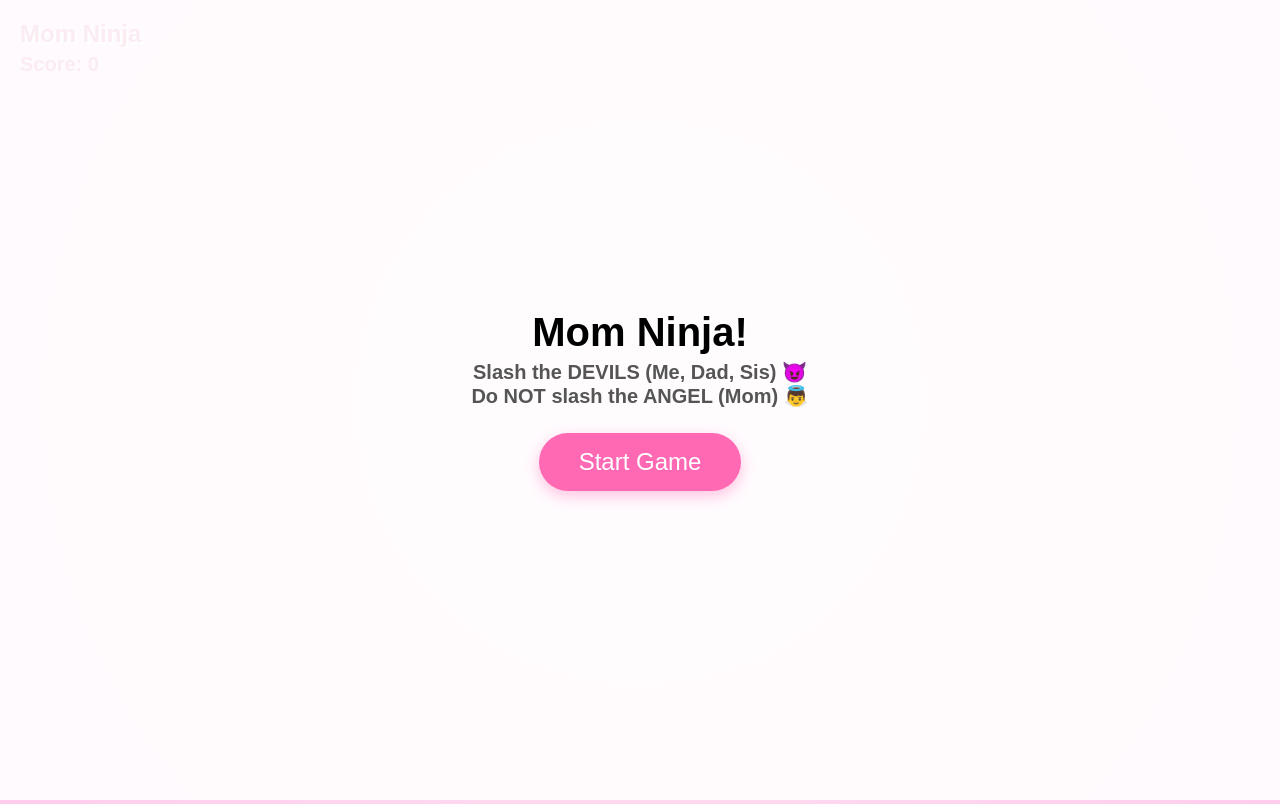
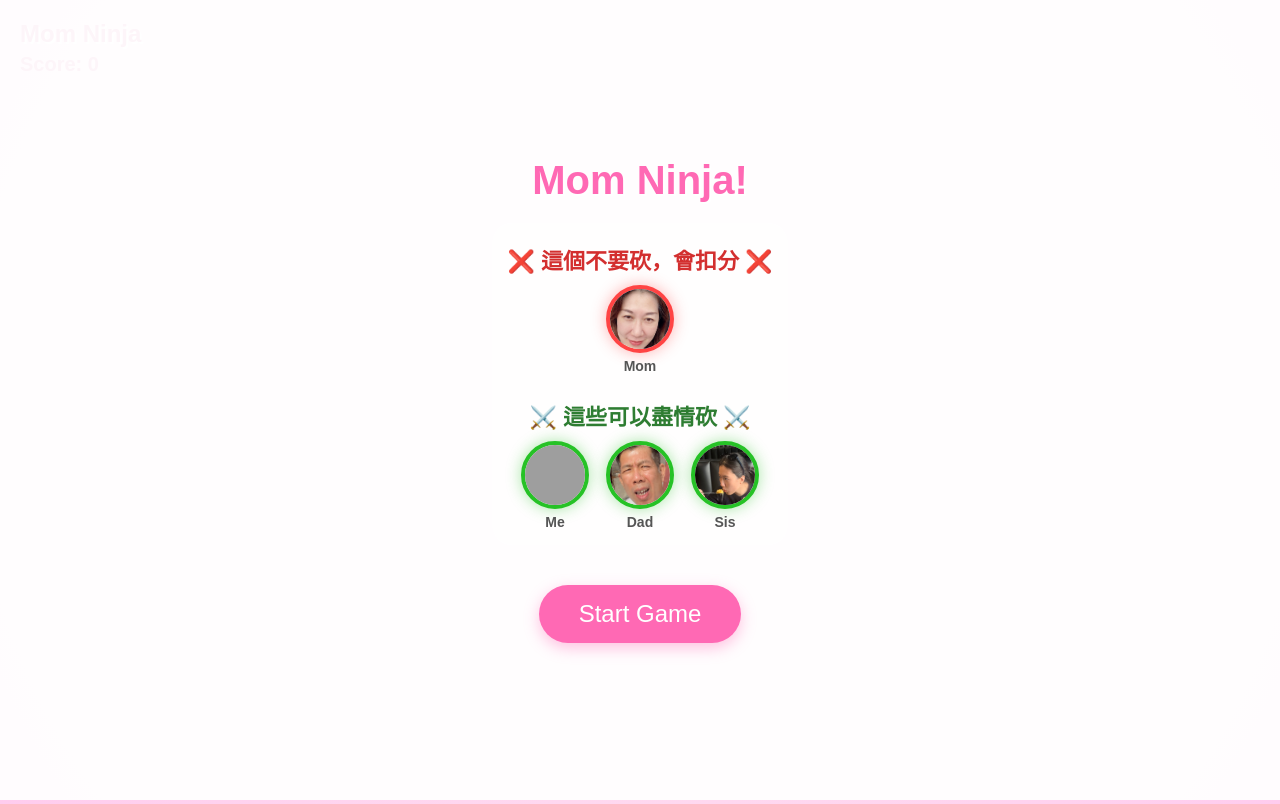
Before and after one commit to tzuiyang/Ninja_mom, a plain HTML site: page index.html in a window 1280 px wide. Drawn offline with Linux system fonts and the light colour scheme; grey boxes are pictures that could not be loaded.

Commit message:
Update index.html

```diff
--- a/index.html
+++ b/index.html
@@ -37,7 +37,7 @@
             left: 0;
             width: 100%;
             height: 100%;
-            background: rgba(255, 255, 255, 0.9);
+            background: rgba(255, 255, 255, 0.95);
             display: flex;
             flex-direction: column;
             justify-content: center;
@@ -48,6 +48,58 @@
         .hidden {
             display: none !important;
         }
+
+        /* NEW CSS FOR RULES */
+        .rules-container {
+            display: flex;
+            flex-direction: column;
+            gap: 20px;
+            margin: 20px 0;
+            background: rgba(255,255,255,0.5);
+            padding: 15px;
+            border-radius: 20px;
+        }
+        .rule-group h3 {
+            margin: 5px 0 10px 0;
+            font-size: 22px;
+            color: #333;
+        }
+        .targets-row {
+            display: flex;
+            gap: 15px;
+            justify-content: center;
+            flex-wrap: wrap;
+        }
+        .character-preview {
+            display: flex;
+            flex-direction: column;
+            align-items: center;
+            width: 70px;
+        }
+        .character-preview span {
+            font-weight: bold;
+            font-size: 14px;
+            margin-top: 5px;
+            color: #555;
+        }
+        .preview-img {
+            width: 60px;
+            height: 60px;
+            border-radius: 50%;
+            object-fit: cover;
+            border-width: 4px;
+            border-style: solid;
+            background: #eee;
+        }
+        .bomb-border {
+            border-color: #ff4444;
+            box-shadow: 0 0 15px rgba(255, 68, 68, 0.4);
+        }
+        .target-border {
+            border-color: #26c226;
+            box-shadow: 0 0 15px rgba(38, 194, 38, 0.4);
+        }
+
         button {
             padding: 15px 40px;
             font-size: 24px;
@@ -93,11 +145,41 @@
 
     <!-- Start Screen -->
     <div id="start-screen">
-        <h1 style="font-size: 40px;">Mom Ninja!</h1>
-        <p style="color: #555;">
-            Slash the DEVILS (Me, Dad, Sis) 😈<br>
-            Do NOT slash the ANGEL (Mom) 👼
-        </p>
+        <h1 style="font-size: 40px; color: #ff69b4;">Mom Ninja!</h1>
+
+        <div class="rules-container">
+            <!-- DON'T SLASH -->
+            <div class="rule-group">
+                <h3 style="color: #d32f2f;">❌ 這個不要砍，會扣分 ❌</h3>
+                <div class="targets-row">
+                    <div class="character-preview">
+                        <!-- Make sure filename matches JS below -->
+                        <img src="mom.jpg" class="preview-img bomb-border">
+                        <span>Mom</span>
+                    </div>
+                </div>
+            </div>
+
+            <!-- SLASH THESE -->
+            <div class="rule-group">
+                <h3 style="color: #2e7d32;">⚔️ 這些可以盡情砍 ⚔️</h3>
+                <div class="targets-row">
+                    <div class="character-preview">
+                        <img src="daniel.jpg" class="preview-img target-border">
+                        <span>Me</span>
+                    </div>
+                    <div class="character-preview">
+                        <img src="dad.jpg" class="preview-img target-border">
+                        <span>Dad</span>
+                    </div>
+                    <div class="character-preview">
+                        <img src="sis.jpg" class="preview-img target-border">
+                        <span>Sis</span>
+                    </div>
+                </div>
+            </div>
+        </div>
+
         <button id="startBtn">Start Game</button>
     </div>
 
```
